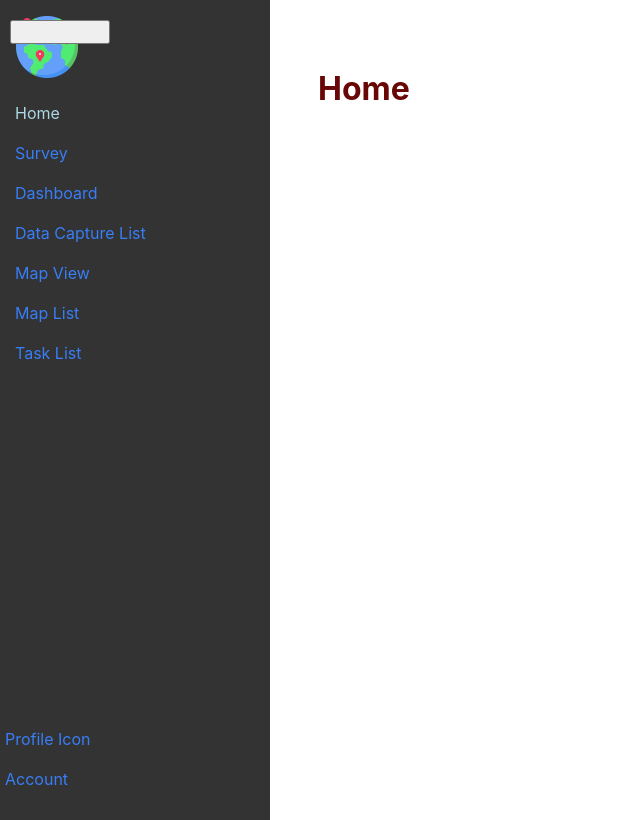
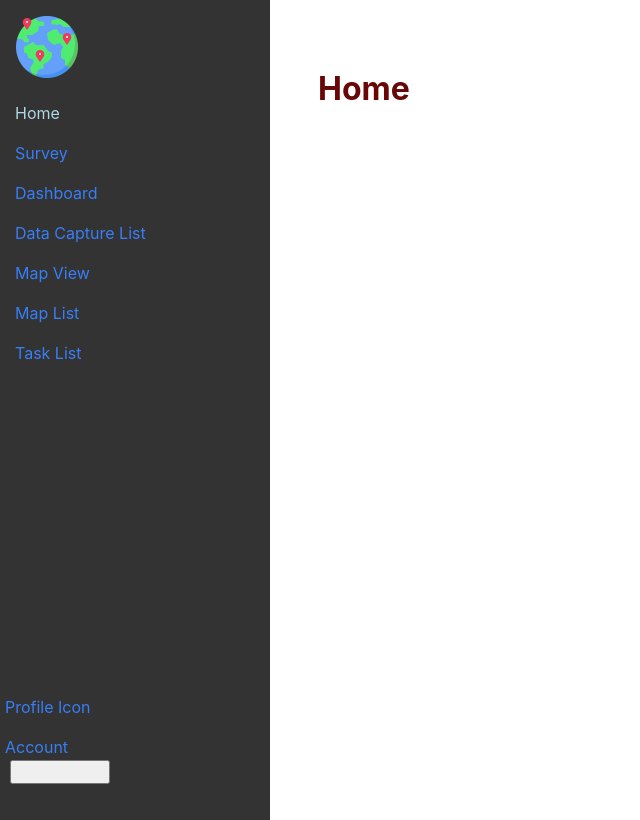
Before and after one commit to eriancoet/mapview, a React (Create React App) app: page / in a window 1280 px wide. Shown: the whole page, without its empty margins (0-640 px from the left). Built offline with nearby package versions, Linux system fonts and the light colour scheme.

Commit message:
toggle button

```diff
--- a/src/Navbar.css
+++ b/src/Navbar.css
@@ -27,7 +27,7 @@
 
 .toggle-button {
   position: fixed;
-  top: 10px;
+  bottom: 1rem;
   left: 10px;
   z-index: 1001;
   /* Additional styling as needed */
@@ -74,7 +74,7 @@
 
 .BottomMenu {
   position: fixed;
-  bottom: 1rem;
+  bottom: 3rem;
   left: 0;
   width: 100%;
 
--- a/src/Navbar.js
+++ b/src/Navbar.js
@@ -12,7 +12,7 @@ function Navbar() {
 
     return (
         <>
-            <button onClick={toggleNavbar} className="toggle-button">
+               <button onClick={toggleNavbar} className="toggle-button">
                 {/* Here you can add an icon or text for the toggle button */}
             </button>
             <nav className={`navbar ${isActive ? 'active' : 'inactive'}`}>
@@ -38,6 +38,7 @@ function Navbar() {
                         <NavLink to="/Account" activeClassName="active">Account</NavLink>
                     </li>
                 </ul>
+
             </nav>
         </>
     );
```
